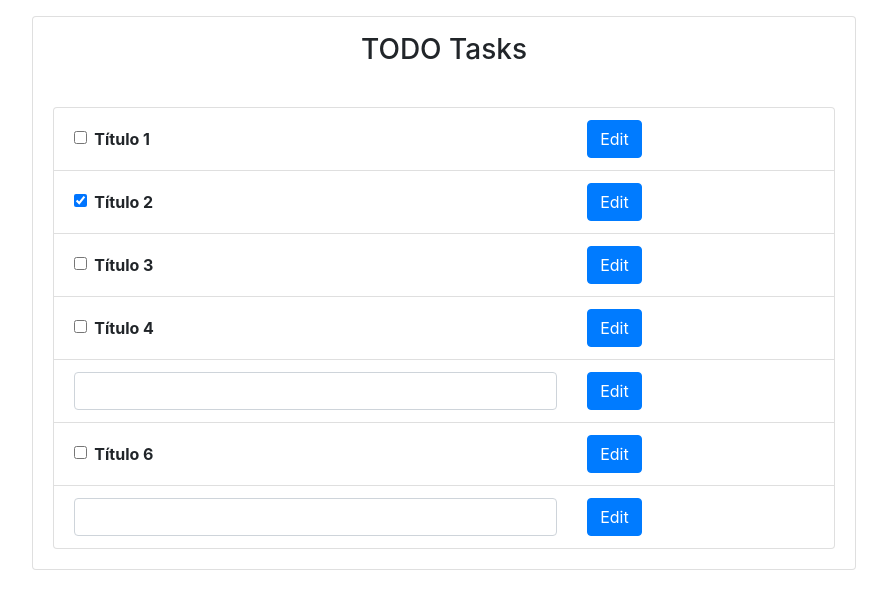
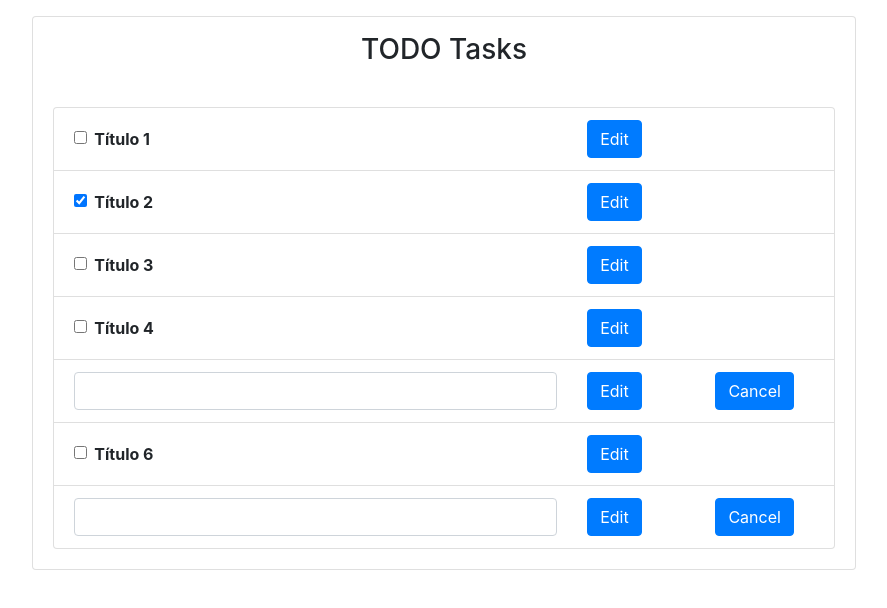
Before and after one commit to Raibrr/react_ramon, a React (Create React App) app: page / in a window 1280 px wide. Shown: the top 608 px of the page, without its empty margins (196-1083 px from the left). Built offline with nearby package versions, Linux system fonts and the light colour scheme.

Commit message:
Todos los desafios terminados, solo use el Hook useState, sin embargo se cumplio lo esperado

```diff
--- a/src/App.js
+++ b/src/App.js
@@ -16,7 +16,6 @@ const tasks = [
     title: "Título 1",
     inModification: false,
     checked: false,
-    buttonCancel: false,
     defaulValue: "",
   },
   {
@@ -24,7 +23,6 @@ const tasks = [
     title: "Título 2",
     inModification: false,
     checked: true,
-    buttonCancel: false,
     defaulValue: "",
   },
   {
@@ -32,7 +30,6 @@ const tasks = [
     title: "Título 3",
     inModification: false,
     checked: false,
-    buttonCancel: false,
     defaulValue: "",
   },
   {
@@ -40,7 +37,6 @@ const tasks = [
     title: "Título 4",
     inModification: false,
     checked: false,
-    buttonCancel: false,
     defaulValue: "",
   },
   {
@@ -48,7 +44,6 @@ const tasks = [
     title: "Título 5",
     inModification: true,
     checked: true,
-    buttonCancel: false,
     defaulValue: "",
   },
   {
@@ -56,7 +51,6 @@ const tasks = [
     title: "Título 6",
     inModification: false,
     checked: false,
-    buttonCancel: false,
     defaulValue: "",
   },
   {
@@ -64,44 +58,60 @@ const tasks = [
     title: "Título 7",
     inModification: true,
     checked: false,
-    buttonCancel: false,
     defaulValue: "",
   },
 ];
 
 function ListItems() {
   const [mList, setmList] = useState([]);
-  const [showButt, setshowButton] = useState([]);
   const [change, setChange] = useState([""]);
-  const [defaul_value, setDefault_value] = useState([]);
 
   const handleChange = (e) => {
-    if (e.target.name === "form0") {
+    const doChange = (e) => {
       setChange({
         ...change,
         [e.target.name]: e.target.value,
       });
-      console.log(e.target.name, "Deve decir form0");
+    };
+
+    //Ifs que identifican la procedencia del form, al no contar con "index" como referecia use eso
+    if (e.target.name === "form0") {
+      doChange(e);
+    }
+
+    if (e.target.name === "form1") {
+      doChange(e);
+    }
+
+    if (e.target.name === "form2") {
+      doChange(e);
+    }
+
+    if (e.target.name === "form3") {
+      doChange(e);
+    }
+
+    if (e.target.name === "form4") {
+      doChange(e);
+    }
+
+    if (e.target.name === "form5") {
+      doChange(e);
+    }
+
+    if (e.target.name === "form6") {
+      doChange(e);
     }
   };
-
-  //const ref = useRef(null);
-  console.log(mList);
 
   return tasks.map((task, index) => {
     //If necesario para que no se multiplique infinitamente el array cada que se itera con el 'setChange'
     if (mList.length < 8) {
       mList.push(task.inModification);
     }
-    showButt.push(task.buttonCancel);
-    console.log(mList);
-
-    if (index === 0 && change.form0 === "") {
-    }
 
     const label = <span className="font-weight-bold">{task.title}</span>;
     const title = (editing) => {
-      console.log(task.defaulValue);
       return editing ? (
         <input
           className="form-control"
@@ -125,24 +135,54 @@ function ListItems() {
       return show ? (
         <Button
           onClick={() => {
-            console.log(`${change.form}${index}`);
-            let contForm = change.form;
-            tasks[0].defaulValue = `${change.form0}`;
-            /* defaul_value.push(contForm);
-            console.log(defaul_value);
-            setDefault_value(defaul_value); */
+            //Seccion de ifs necesaria para que no marque "undefined" al momento de NO asignar un valor al input y pulsar Cancel
 
-            //Es necesario cambiar el estado a un objeto vacio para reiniciar el valor de change y poder acceder a el en distintas iteraciones
-            //setChange({});
-            console.log(contForm);
+            //Tambien en esta zona es donde se modifica el valor de tasks para que en el sigiente render (despues de dar click en "Cancel") se muestre el defaultValue de lo que escribio el usuario
+            if (index === 0 && change.form0 === undefined) {
+              console.log("change.form0 esta indefinido");
+            } else {
+              tasks[0].defaulValue = change.form0;
+            }
 
-            //Al hacer click en edit muestra el input-text
+            if (index === 1 && change.form1 === undefined) {
+              console.log("change.form1 esta indefinido");
+            } else {
+              tasks[1].defaulValue = change.form1;
+            }
+
+            if (index === 2 && change.form2 === undefined) {
+              console.log("change.form2 esta indefinido");
+            } else {
+              tasks[2].defaulValue = change.form2;
+            }
+
+            if (index === 3 && change.form3 === undefined) {
+              console.log("change.form3 esta indefinido");
+            } else {
+              tasks[3].defaulValue = change.form3;
+            }
+
+            if (index === 4 && change.form4 === undefined) {
+              console.log("change.form4 esta indefinido");
+            } else {
+              tasks[4].defaulValue = change.form4;
+            }
+
+            if (index === 5 && change.form5 === undefined) {
+              console.log("change.form5 esta indefinido");
+            } else {
+              tasks[5].defaulValue = change.form5;
+            }
+
+            if (index === 6 && change.form6 === undefined) {
+              console.log("change.form6 esta indefinido");
+            } else {
+              tasks[6].defaulValue = change.form6;
+            }
+
+            //Al hacer click en edit muestra el input-text y al hacer click en "Cancel" se oculta el input-texto y se muestra el titulo y check
             tasks[index].inModification = false;
             setmList(mList.slice(index, 0, false));
-
-            //Al hacer click en cancel oculta el boton cancel y el input-text
-            tasks[index].buttonCancel = false;
-            setshowButton(showButt.splice(index, 0, false));
           }}
         >
           Cancel
@@ -159,19 +199,15 @@ function ListItems() {
           <Col xs="2">
             <Button
               onClick={() => {
-                console.log(mList[index]);
                 //NO sé que vrg hice al 100% pero esta madre jala y al momento del click en 'Edit', el input cambia.
                 tasks[index].inModification = true;
                 setmList(mList.slice(index, 0, true));
-
-                tasks[index].buttonCancel = true;
-                setshowButton(showButt.splice(index, 0, true));
               }}
             >
               Edit
             </Button>
           </Col>
-          <Col xs="2">{butt(showButt[index])}</Col>
+          <Col xs="2">{butt(mList[index])}</Col>
         </Row>
       </ListGroup.Item>
     );
```
